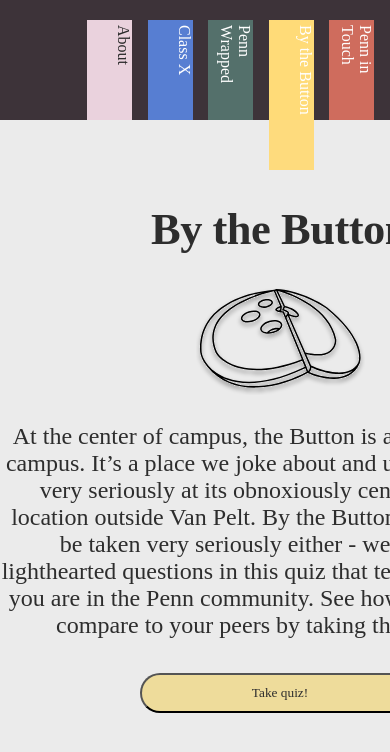
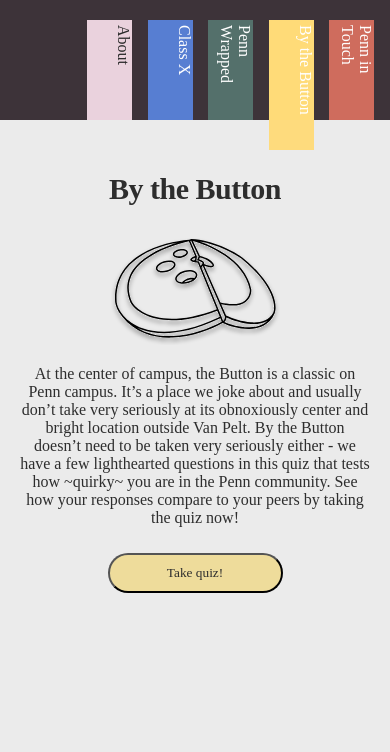
Before and after one commit to PennSpark/sp22-red-penn-playbook, a React (Create React App) app: page /about/under-the-button in a window 390 px wide. Shown: the top 752 px of the page. Built offline with nearby package versions, Linux system fonts and the light colour scheme; a small style sheet from the web is missing; a web font is replaced by a local one.

Commit message:
Updated utb for mobile

```diff
--- a/src/components/Navbar.css
+++ b/src/components/Navbar.css
@@ -7,7 +7,7 @@ nav {
 }
 
 .navlink-title {
-    height: 150px;
+    height: 100px;
     width: 60px;
     color: white;
     text-decoration: none;
--- a/src/components/PennInTouchAbout.css
+++ b/src/components/PennInTouchAbout.css
@@ -28,6 +28,13 @@
     color: #2D2D2D;
 }
 
+@media (max-width: 768px) {
+    .about-h1 {
+        font-size: 30px;
+        margin-top: 40px;
+    }
+}
+
 .pit-active {
     position: absolute;
     width: 60px;
--- a/src/components/UnderButtonAbout.css
+++ b/src/components/UnderButtonAbout.css
@@ -30,6 +30,7 @@
     text-align: center;
     color: #2D2D2D;
 }
+
 .utb-active {
     position: absolute;
     width: 60px;
@@ -41,10 +42,25 @@
 }
 
 @media (max-width: 768px) {
+    .utb-about_container {
+        width: 100%;
+        padding-left: 20px;
+        padding-right: 20px;
+    }
+
+    .utb-p {
+        font-family: 'HK Grotesk';
+        font-style: normal;
+        font-weight: 400;
+        font-size: 16px;
+        text-align: center;
+        color: #2D2D2D;
+    }
+
     .utb-active {
         position: absolute;
         width: 45px;
-        height: 50px;
+        height: 30px;
         background-color: #FFDB78;
         opacity: 0.95;
         right: calc(8vw + 45px);
```
